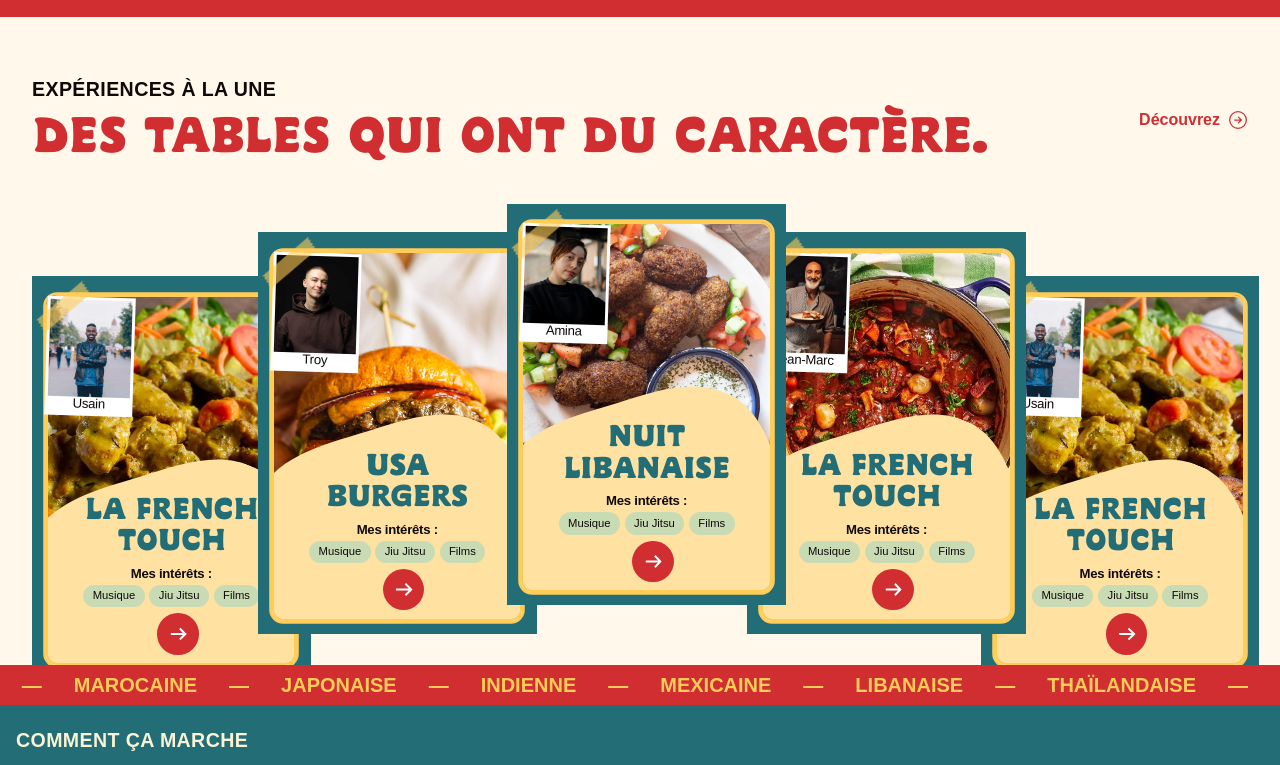
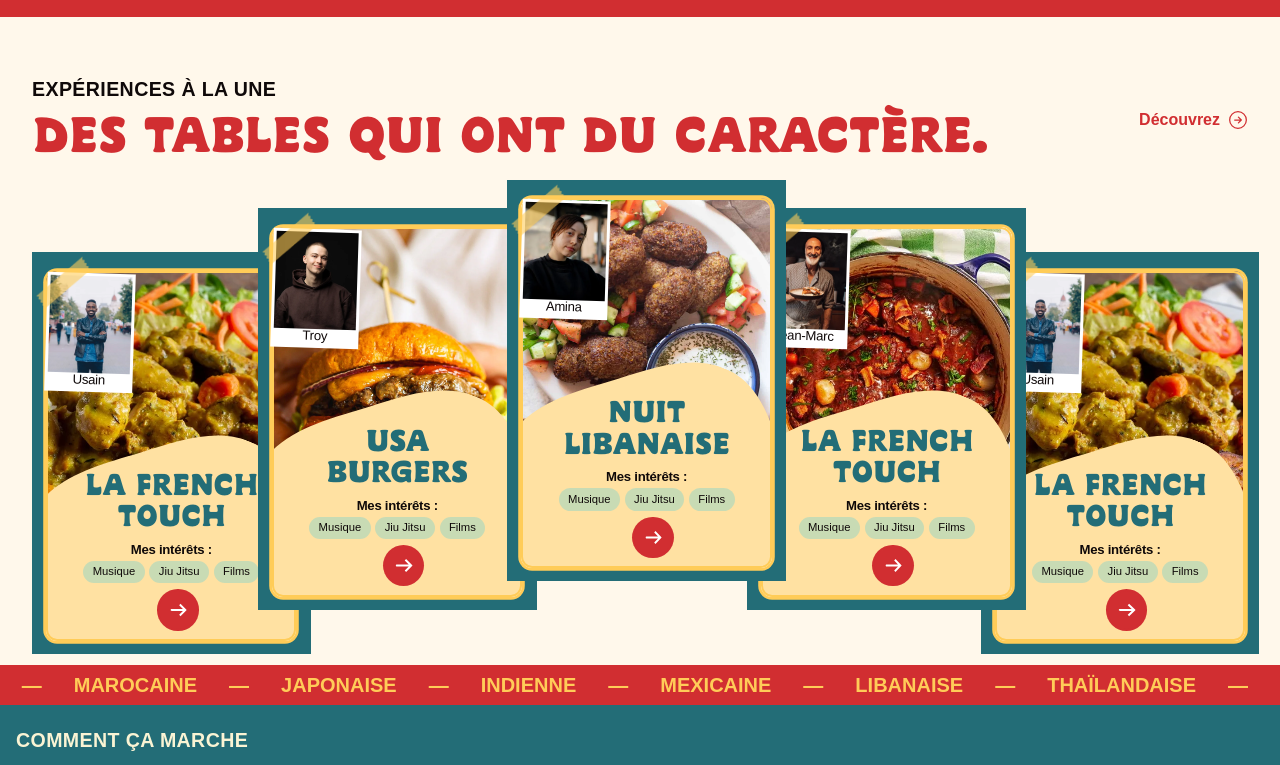
Before and after one commit to Mahkalix/PlateMate, a React (Vite) app in the folder frontend/: page / in a window 1280 px wide. Shown: the part 815-1580 px from the top of the page. Built offline with nearby package versions, Linux system fonts and the light colour scheme.

Commit message:
Resserrer le bas du footer et dégager les cartes du bandeau

```diff
--- a/frontend/scss/7_components/_app-chrome.scss
+++ b/frontend/scss/7_components/_app-chrome.scss
@@ -159,7 +159,7 @@
   }
   &__bottom {
     display: flex;
-    gap: clamp(2rem, 10.4167vw, 15rem);
+    gap: clamp(2rem, 4.1667vw, 6rem);
     justify-content: center;
     align-items: center;
     font-size: 1.2rem;
--- a/frontend/scss/8_sections/_app-pages.scss
+++ b/frontend/scss/8_sections/_app-pages.scss
@@ -546,7 +546,8 @@
   }
   .pm-featured__cards {
     // Les cartes débordent de leur groupe de 1292 px dans la maquette.
-    margin-bottom: calc(100% * 107 / 1292);
+    margin-top: -5.6rem;
+    margin-bottom: calc(100% * 107 / 1292 + 2.4rem);
   }
   .pm-header .pm-nav {
     align-items: flex-start;
```
